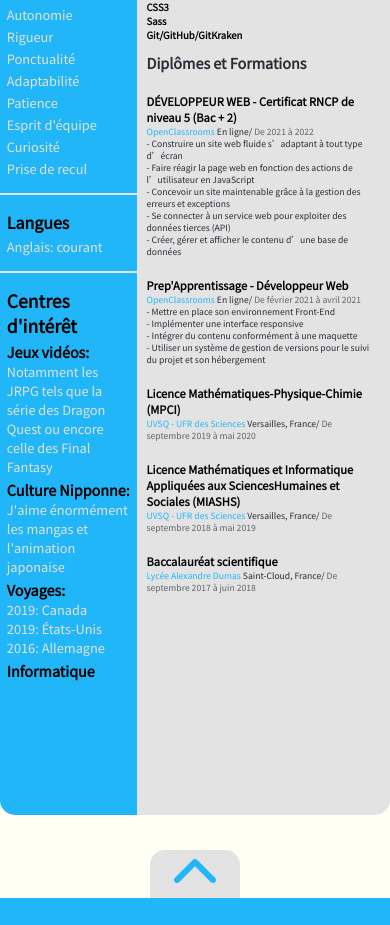
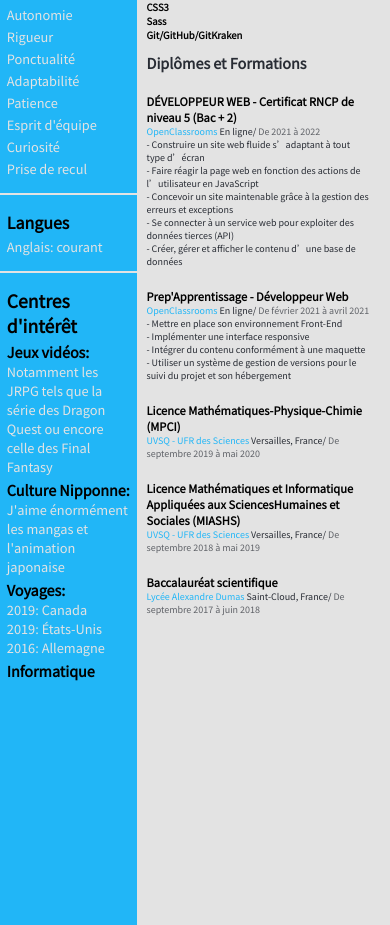
Before and after one commit to Marvinrn/MRNapp, a React (Create React App) app in the folder mrn-project/: page / in a window 390 px wide. Shown: the part 2900-3825 px from the top of the page. Built offline with nearby package versions, Linux system fonts and the light colour scheme.

Commit message:
attempt 13

```diff
--- a/mrn-project/src/styles/components/_cv.scss
+++ b/mrn-project/src/styles/components/_cv.scss
@@ -444,7 +444,7 @@
 {
     .cvSection{
         .cvContent{
-            height: 1020px;
+            height: 0px;
         }
     }
 }
@@ -463,7 +463,7 @@
     .cvSection{
         .cvContent{
             width: 100%;
-            height: 1120px;
+            height: 3120px;
             .cvAside{
                 .cvInfo{
                     .info{
@@ -531,7 +531,7 @@
                     }
 
                     .cvText{
-                        font-size: 0.54em;
+                        font-size: 0.56em;
                     }
                 }
             }
```
